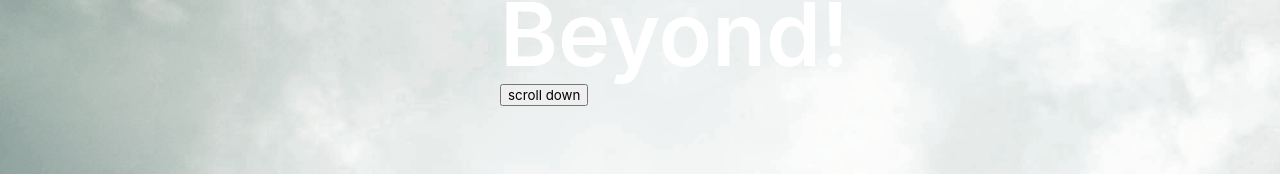
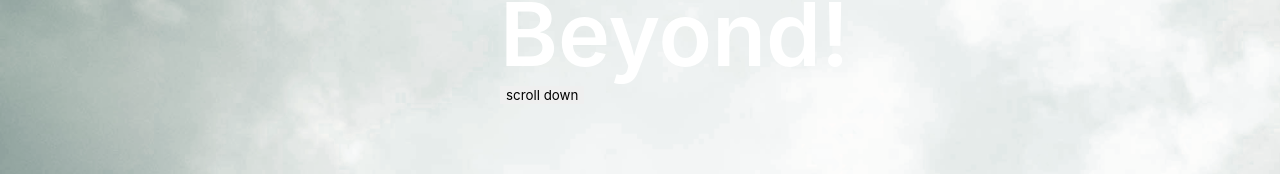
Before and after one commit to Enital/MNTN, a React (Create React App) app: page / in a window 1280 px wide. Shown: the part 586-760 px from the top of the page. Built offline with nearby package versions, Linux system fonts and the light colour scheme.

Commit message:
upudate hero styles

```diff
--- a/src/components/Hero/Hero.jsx
+++ b/src/components/Hero/Hero.jsx
@@ -1,10 +1,15 @@
+// import heroImg from "./../../images/line_hero.png";
+
 import css from "./hero.module.css";
 function Hero() {
   return (
     <div className={css.hero}>
-      <h2 className={css.guide}>A HIKING GUIDE</h2>
+      <h2 className={css.guide}>
+        {/* <img src={heroImg} alt="hero line " className={css.heroImg} /> */}A
+        HIKING GUIDE
+      </h2>
       <h1 className={css.title}>Be prepared for the Mountains and beyond!</h1>
-      <button>scroll down</button>
+      <button className={css.heroButton}>scroll down</button>
     </div>
   );
 }
--- a/src/components/Hero/hero.module.css
+++ b/src/components/Hero/hero.module.css
@@ -20,3 +20,7 @@
   width: 950px;
   text-transform: capitalize;
 }
+
+.heroButton {
+  border: none;
+}
```
Also changed, not shown: images/line_hero.png (added).
